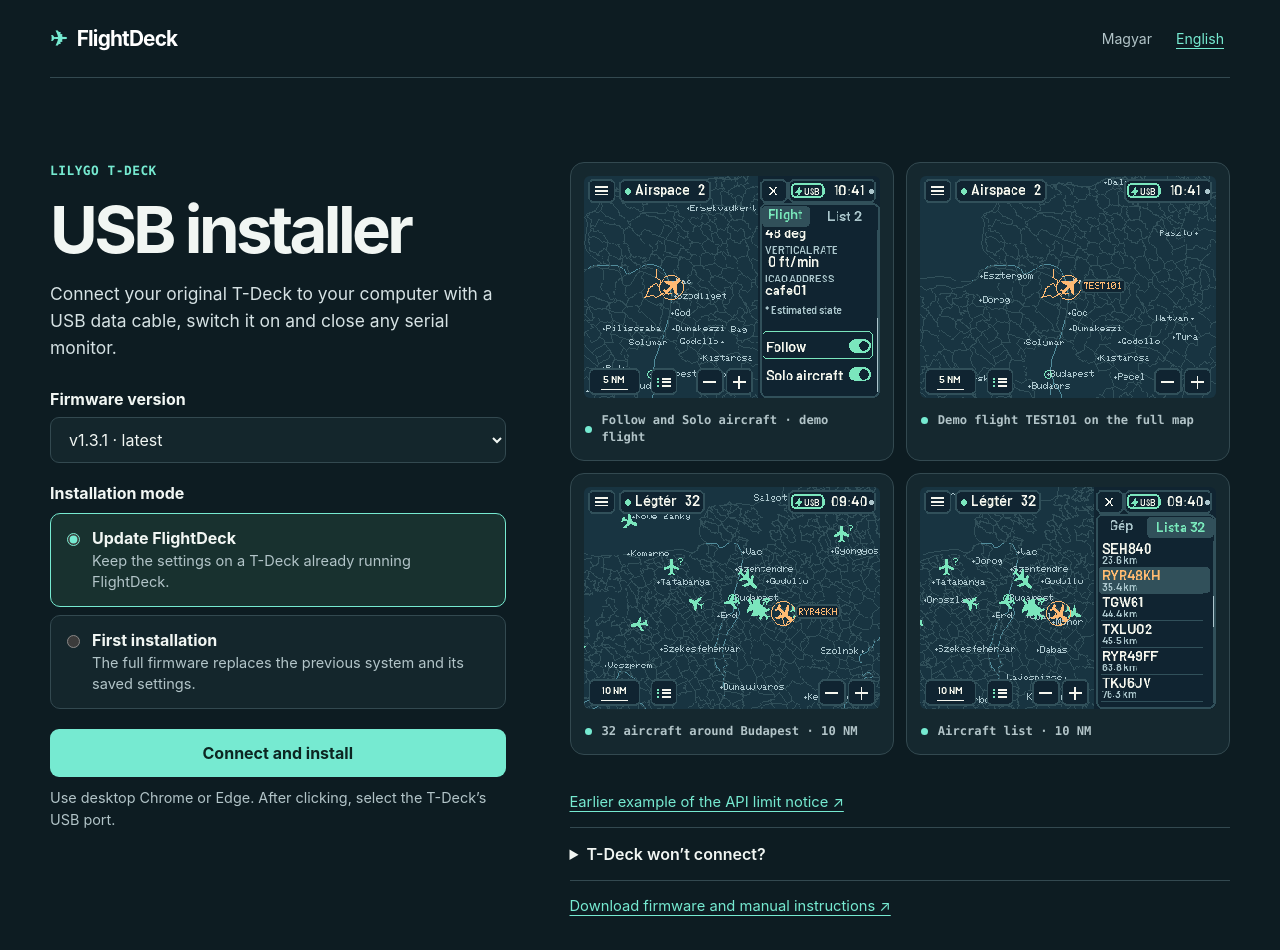
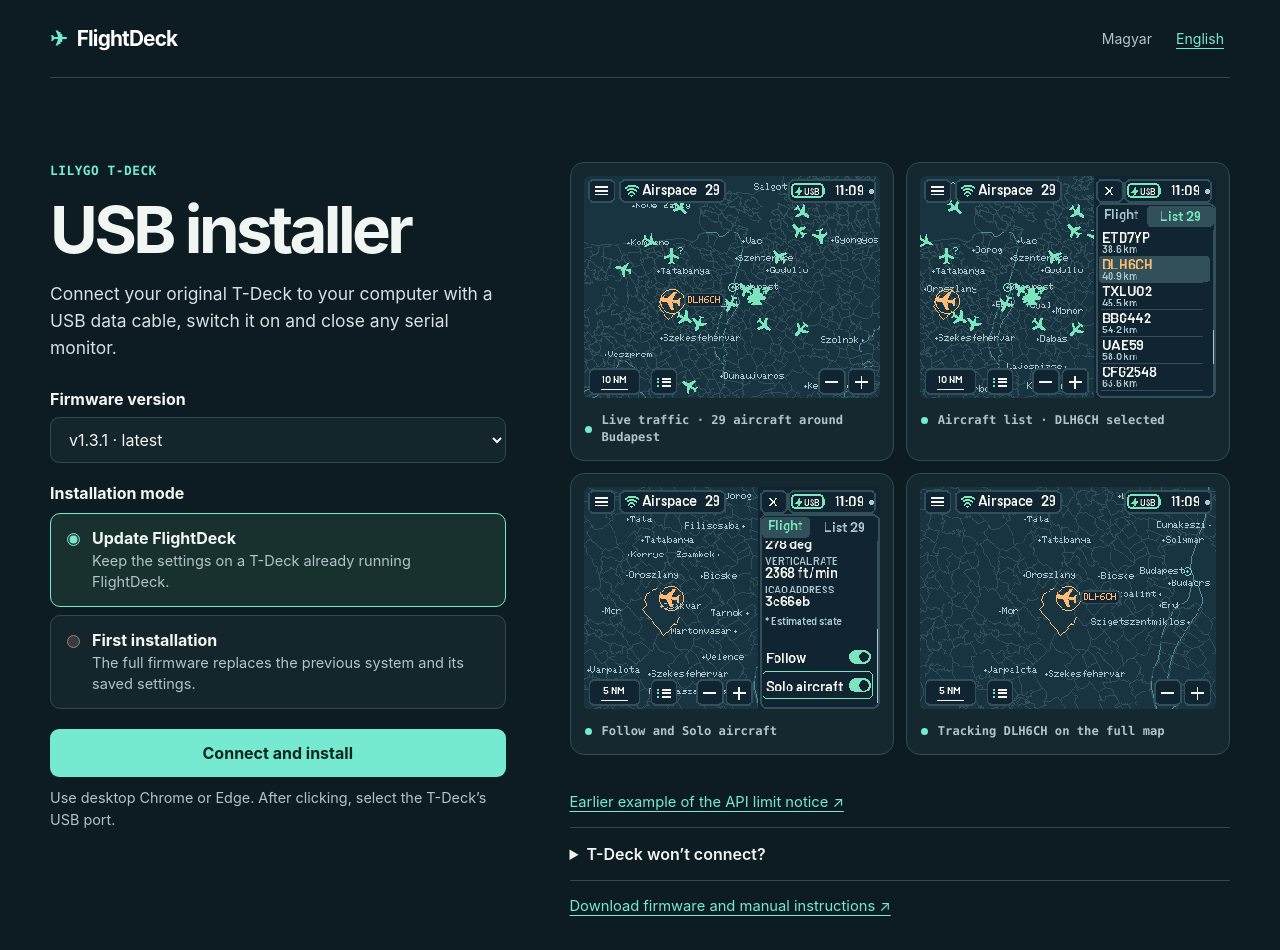
Before and after one commit to janix12/T-Deck-FlightDeck, a plain HTML site: page index.html in a window 1280 px wide. Drawn offline with Linux system fonts and the light colour scheme.

Commit message:
Refresh bilingual galleries with live traffic and the Wi-Fi indicator

```diff
--- a/index.html
+++ b/index.html
@@ -33,20 +33,20 @@
     <aside>
       <div class="screens">
         <figure>
-          <img src="./docs/images/follow-controls-hu.png" data-en-src="./docs/images/follow-controls-en.png" width="320" height="240" alt="A gépadatlap alján a Követés és a Csak ez a gép kapcsoló is be van kapcsolva." data-alt="followControlsAlt">
-          <figcaption><span class="dot"></span><span data-t="followControlsCaption">Követés és Csak ez a gép · bemutatójárat</span></figcaption>
+          <img src="./docs/images/wifi131-traffic-hu.png" data-en-src="./docs/images/wifi131-traffic-en.png" width="320" height="240" alt="A Légtér cím mellett az aktív Wi-Fi jele és a 29-es gépszám, a térképen repülőikonok látszanak." data-alt="trafficAlt">
+          <figcaption><span class="dot"></span><span data-t="trafficCaption">Élő forgalom · 29 gép Budapest körül</span></figcaption>
         </figure>
         <figure>
-          <img src="./docs/images/follow-map-hu.png" data-en-src="./docs/images/follow-map-en.png" width="320" height="240" alt="A teljes térkép közepén a TEST101 repülőikonja és hívójele látszik." data-alt="followMapAlt">
-          <figcaption><span class="dot"></span><span data-t="followMapCaption">A TEST101 bemutatójárat a teljes térképen</span></figcaption>
+          <img src="./docs/images/wifi131-list-hu.png" data-en-src="./docs/images/wifi131-list-en.png" width="320" height="240" alt="A budapesti forgalomból kiválasztott DLH6CH járat a géplistában." data-alt="alt">
+          <figcaption><span class="dot"></span><span data-t="caption">Repülőlista · DLH6CH kiválasztva</span></figcaption>
         </figure>
         <figure>
-          <img src="./docs/images/airspace-traffic.png?v=1.1.2" width="320" height="240" alt="Repülőikonok Budapest körül, a kiválasztott gép hívójelével" data-alt="trafficAlt">
-          <figcaption><span class="dot"></span><span data-t="trafficCaption">32 repülő Budapest körül · 10 NM</span></figcaption>
+          <img src="./docs/images/wifi131-controls-hu.png" data-en-src="./docs/images/wifi131-controls-en.png" width="320" height="240" alt="A gépadatlapon bekapcsolt Követés és Csak ez a gép kapcsolók." data-alt="followControlsAlt">
+          <figcaption><span class="dot"></span><span data-t="followControlsCaption">Követés és Csak ez a gép</span></figcaption>
         </figure>
         <figure>
-          <img src="./docs/images/flights.png?v=1.1.2" width="320" height="240" alt="Nyitott repülőlista és 10 NM-es lépték" data-alt="alt">
-          <figcaption><span class="dot"></span><span data-t="caption">Repülőlista · 10 NM</span></figcaption>
+          <img src="./docs/images/wifi131-map-hu.png" data-en-src="./docs/images/wifi131-map-en.png" width="320" height="240" alt="A térkép közepén a követett DLH6CH járat ikonja és hívójele." data-alt="followMapAlt">
+          <figcaption><span class="dot"></span><span data-t="followMapCaption">DLH6CH követése a teljes térképen</span></figcaption>
         </figure>
       </div>
       <a class="manual" href="./docs/images/airspace.png" data-t="limitExample">Korábbi példa az API-korlát jelzésére ↗</a>
@@ -54,6 +54,6 @@
       <a id="manual" class="manual" href="https://github.com/janix12/T-Deck-FlightDeck/releases/latest" data-t="manual">Firmware letöltése és kézi telepítés ↗</a>
     </aside>
   </main>
-  <script type="module" src="./web-installer/installer.js?v=follow-gallery"></script>
+  <script type="module" src="./web-installer/installer.js?v=wifi131-gallery"></script>
 </body>
 </html>
--- a/web-installer/installer.js
+++ b/web-installer/installer.js
@@ -7,10 +7,10 @@ const en = {
   mode: "Installation mode", update: "Update FlightDeck", updateHelp: "Keep the settings on a T-Deck already running FlightDeck.",
   full: "First installation", fullHelp: "The full firmware replaces the previous system and its saved settings.",
   button: "Connect and install", support: "Use desktop Chrome or Edge. After clicking, select the T-Deck’s USB port.",
-  followControlsCaption: "Follow and Solo aircraft · demo flight", followControlsAlt: "The Follow and Solo aircraft switches are both on at the bottom of the aircraft details.",
-  followMapCaption: "Demo flight TEST101 on the full map", followMapAlt: "The aircraft icon and callsign TEST101 appear in the centre of the full map.",
-  trafficCaption: "32 aircraft around Budapest · 10 NM", trafficAlt: "Aircraft icons around Budapest with the selected flight’s callsign",
-  caption: "Aircraft list · 10 NM", alt: "Open aircraft list with the 10 NM scale",
+  trafficCaption: "Live traffic · 29 aircraft around Budapest", trafficAlt: "The Airspace title shows active Wi-Fi and a count of 29 aircraft, with aircraft icons on the map.",
+  caption: "Aircraft list · DLH6CH selected", alt: "Flight DLH6CH selected in the list of aircraft around Budapest.",
+  followControlsCaption: "Follow and Solo aircraft", followControlsAlt: "The Follow and Solo aircraft switches are both on in the aircraft details.",
+  followMapCaption: "Tracking DLH6CH on the full map", followMapAlt: "The icon and callsign of the tracked flight DLH6CH in the centre of the map.",
   limitExample: "Earlier example of the API limit notice ↗",
   help: "T-Deck won’t connect?", boot: "Hold down the centre of the trackball, press and release RST, then release the trackball. Try connecting again. If the port is missing, check the data cable and close other apps using the port.",
   manual: "Download firmware and manual instructions ↗",
```
Also changed, not shown: docs/images/wifi131-controls-en.png (added), docs/images/wifi131-controls-hu.png (added), docs/images/wifi131-heat-en.png (added), docs/images/wifi131-heat-hu.png (added), docs/images/wifi131-list-en.png (added), docs/images/wifi131-list-hu.png (added), docs/images/wifi131-map-en.png (added), docs/images/wifi131-map-hu.png (added), docs/images/wifi131-menu-en.png (added), docs/images/wifi131-menu-hu.png (added), docs/images/wifi131-rain-en.png (added), docs/images/wifi131-rain-hu.png (added), docs/images/wifi131-traffic-en.png (added), docs/images/wifi131-traffic-hu.png (added), 2 more files, 2 other files.
